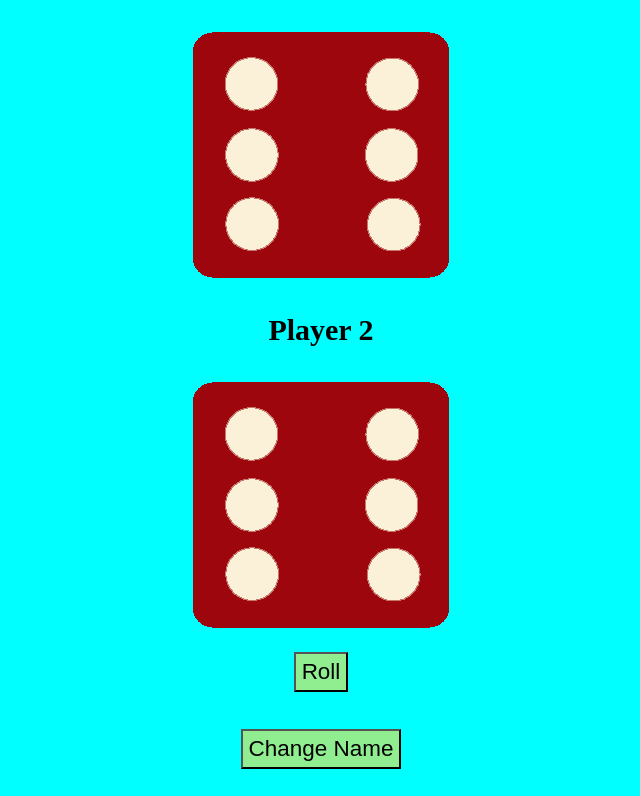
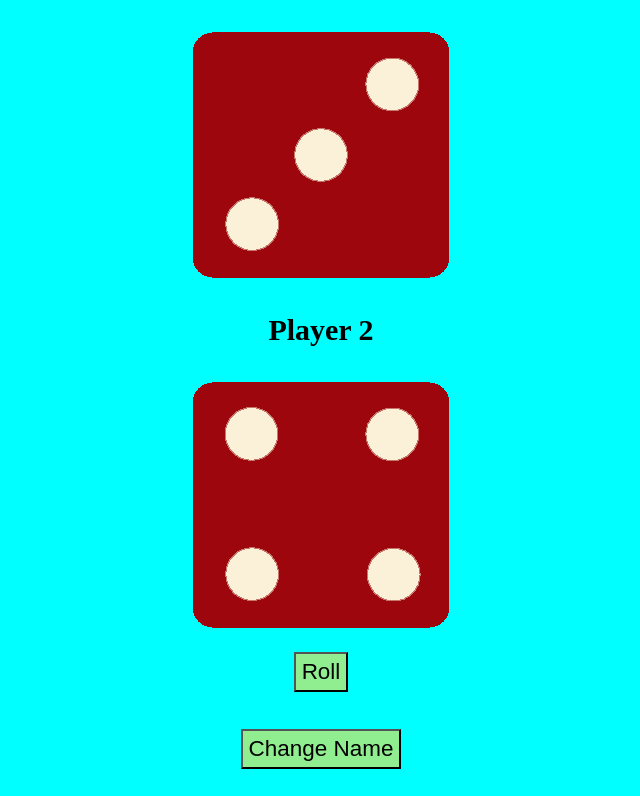
Before and after one commit to Titan-327/Dice-Game, a plain HTML site: page index.html in a window 1280 px wide. Both pictures are taken after a click on the button "Roll". Shown: the part 155-951 px from the top of the page, without its empty margins (319-959 px from the left). Drawn offline with Linux system fonts and the light colour scheme.

Commit message:
Update index.html

```diff
--- a/index.html
+++ b/index.html
@@ -36,7 +36,6 @@ body{
     <h3><input type="button" value="Change Name" class="btn" id="w"></h3>
     <script>
 
-
         document.getElementById("w").addEventListener("click", cn);
 var c="Player 1 ";
 var d="Player 2 ";
@@ -47,20 +46,26 @@ document.getElementById("t").innerHTML=c;
 document.getElementById("v").innerHTML=d;
 }
 
-document.getElementById("z").addEventListener("click",roll);
+document.getElementById("z").addEventListener("click",rol);
 
 
 
+function rol(){
 
+    document.getElementById("img1").setAttribute("src","dice.gif");
+    document.getElementById("img2").setAttribute("src","dice.gif");
+
+    setTimeout(roll,2000);
+}
 
 function roll(){
 
 var a=Math.random();
 
-        a=6*a;
+        a=5*a;
         a=Math.round(a)+1;
         var b=Math.random();
-        b=6*b;
+        b=5*b;
         b=Math.round(b)+1;
 
         if(a===1){
@@ -113,6 +118,13 @@ var a=Math.random();
 
 
 
+
+
+
+
+
+
+
     </script>
 </body>
 </html>
```
